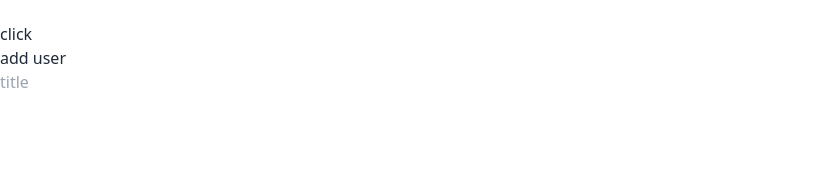
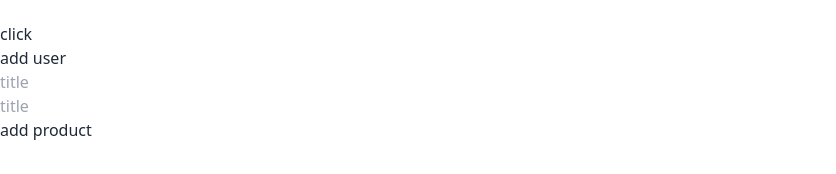
Before and after one commit to Foshati/reactfrontcast-learn, a React (Vite) app: page / in a window 1280 px wide. Shown: the part 218-392 px from the top of the page, without its empty margins (0-836 px from the left). Built offline with nearby package versions, Linux system fonts and the light colour scheme.

Commit message:
create Form component

```diff
--- a/src/App.tsx
+++ b/src/App.tsx
@@ -4,6 +4,7 @@ import AddUser from "./components/AddUser";
 import Button from "./components/Button";
 import Container from "./components/Container";
 import Input from "./components/Input";
+import Form from "./components/Form";
 
 export type UserPrprs = {
   username: string;
@@ -57,7 +58,11 @@ export default function App() {
           add user
         </Container>
 
-        <Input placeholder="title" id="title" ref={addInput} />
+        <Form>
+          <Input placeholder="title" id="title" />
+          <Input placeholder="title" id="title" />
+          <button>add product</button>
+        </Form>
       </div>
     </>
   );
--- /dev/null
+++ b/src/components/Form.tsx
@@ -0,0 +1,7 @@
+import { ComponentPropsWithoutRef } from "react";
+
+type FormProps = ComponentPropsWithoutRef<"form">;
+
+export default function Form({ children, ...props }: FormProps) {
+  return <form {...props}>{children}</form>;
+}
```
